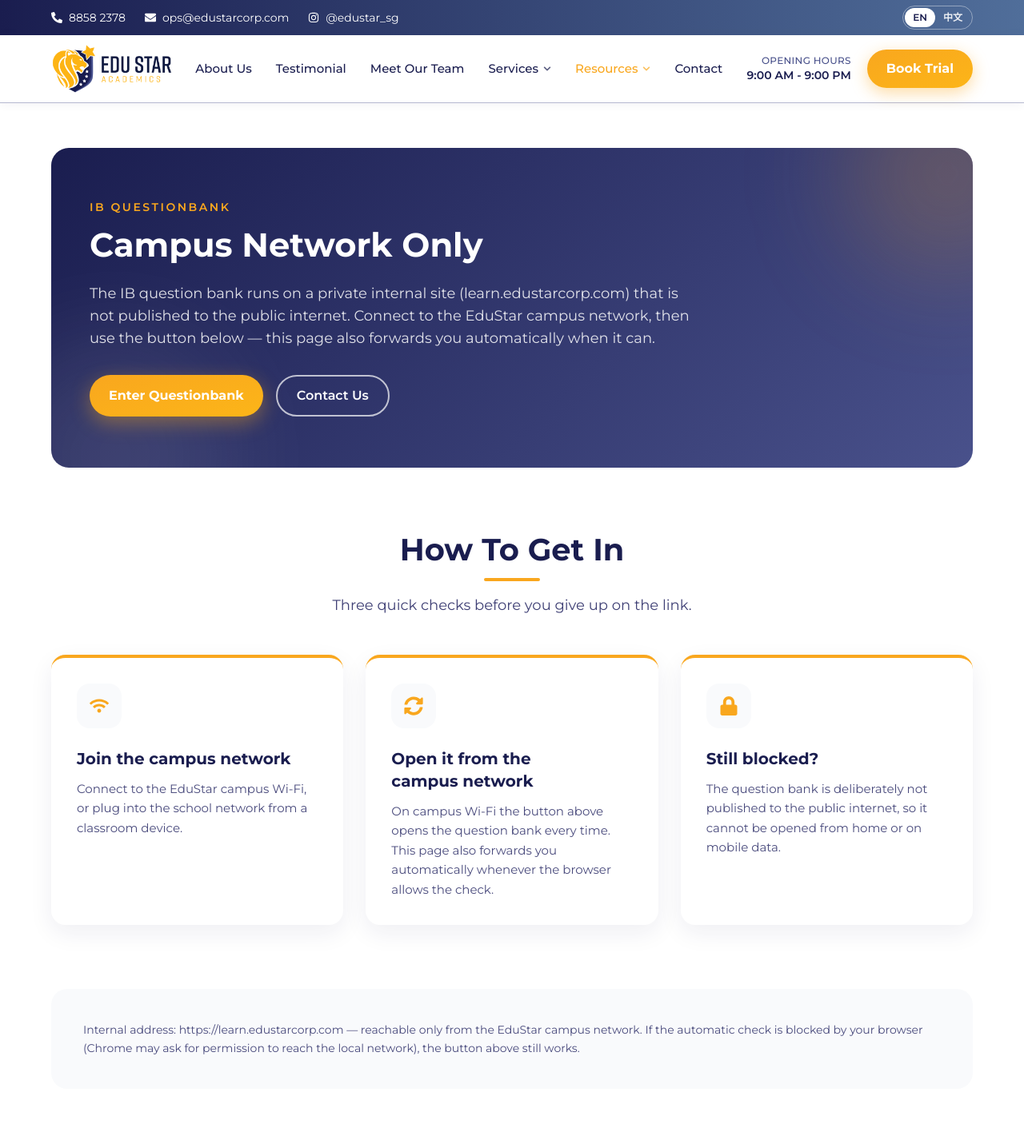
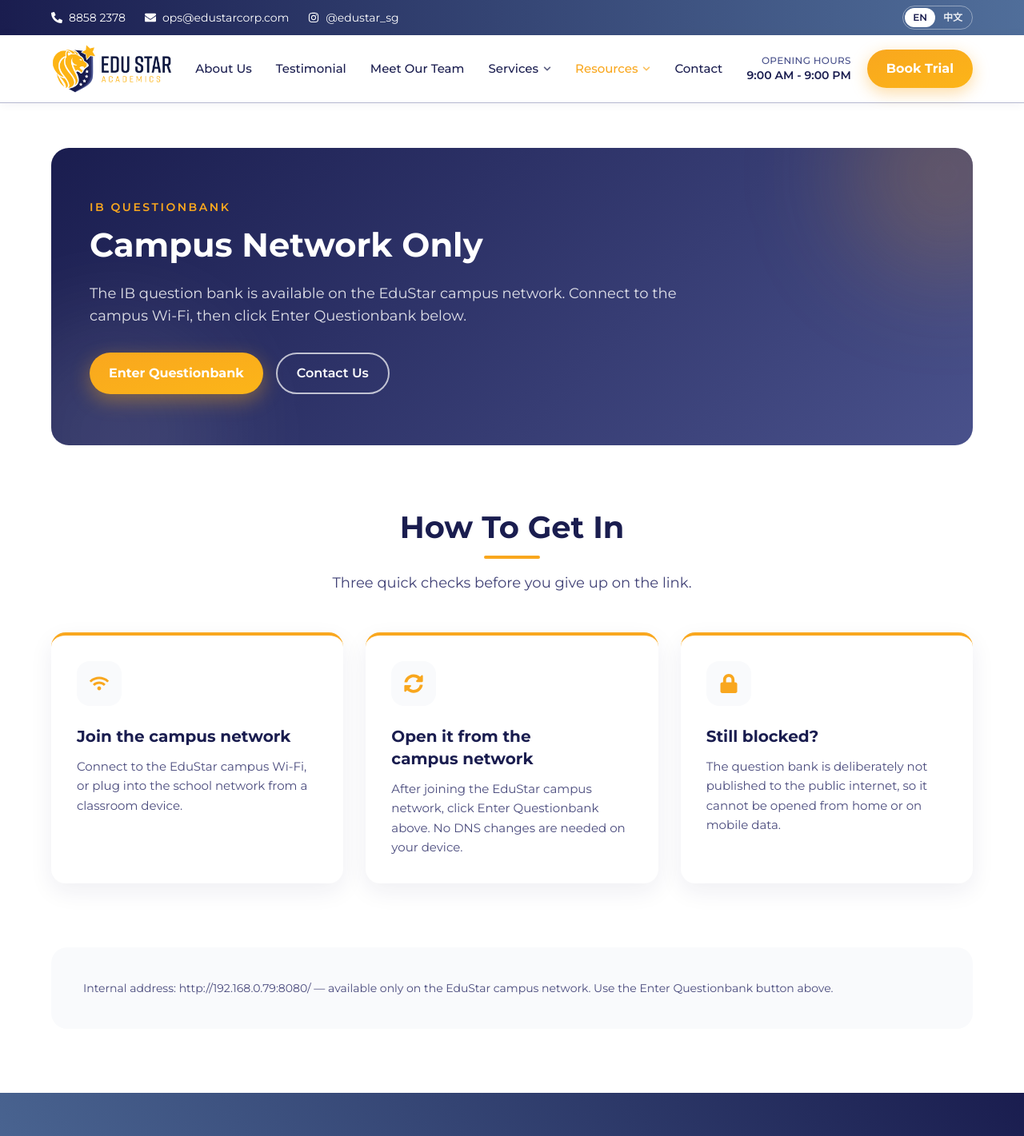
Before and after one commit to yangpan2022/EduStarPage, a Next.js app: page /questionbank/ib in a window 1280 px wide. Shown: the top 1421 px of the page at 80% size. Built offline with nearby package versions, Linux system fonts and the light colour scheme.

Commit message:
Replace automatic probe with direct campus entry

```diff
--- a/src/app/questionbank/ib/page.tsx
+++ b/src/app/questionbank/ib/page.tsx
@@ -2,7 +2,6 @@ import type { Metadata } from "next";
 import Link from "next/link";
 import type { ReactNode } from "react";
 import { FaLock, FaSyncAlt, FaWifi } from "react-icons/fa";
-import LanProbeRedirect from "@/components/LanProbeRedirect";
 import { PageBanner, SectionHeading } from "@/components/sections";
 import { T } from "@/components/T";
 import { site } from "@/lib/site";
@@ -34,9 +33,9 @@ const steps: {
     titleEn: "Open it from the campus network",
     titleZh: "在校园内网打开",
     bodyEn:
-      "On campus Wi-Fi the button above opens the question bank every time. This page also forwards you automatically whenever the browser allows the check.",
+      "After joining the EduStar campus network, click Enter Questionbank above. No DNS changes are needed on your device.",
     bodyZh:
-      "在校园 Wi-Fi 下，点上方按钮即可进入题库；当浏览器允许检测时，本页面也会自动跳转。",
+      "连接 EduStar 校园网络后，点击上方“进入题库”按钮。无需修改设备的 DNS 设置。",
   },
   {
     icon: <FaLock aria-hidden />,
@@ -51,15 +50,13 @@ const steps: {
 export default function IbQuestionbankPage() {
   return (
     <div>
-      <LanProbeRedirect />
-
       <PageBanner
         kicker={<T en="IB Questionbank" zh="IB 题库" />}
         title={<T en="Campus Network Only" zh="仅限校园内网访问" />}
         intro={
           <T
-            en="The IB question bank runs on a private internal site (learn.edustarcorp.com) that is not published to the public internet. Connect to the EduStar campus network, then use the button below — this page also forwards you automatically when it can."
-            zh="IB 题库运行在不对公网开放的内部站点（learn.edustarcorp.com）上。请先连接 EduStar 校园内网，再点下方按钮进入；检测得到时本页面也会自动跳转。"
+            en="The IB question bank is available on the EduStar campus network. Connect to the campus Wi-Fi, then click Enter Questionbank below."
+            zh="IB 题库仅在 EduStar 校园网络内开放。请先连接校园 Wi-Fi，再点击下方“进入题库”按钮。"
           />
         }
       >
@@ -113,8 +110,8 @@ export default function IbQuestionbankPage() {
         <div className="rounded-[20px] bg-mist p-8 sm:p-10">
           <p className="text-sm leading-relaxed text-navy-2/85">
             <T
-              en="Internal address: https://learn.edustarcorp.com — reachable only from the EduStar campus network. If the automatic check is blocked by your browser (Chrome may ask for permission to reach the local network), the button above still works."
-              zh="内部地址：https://learn.edustarcorp.com —— 仅在 EduStar 校园内网可访问。若浏览器拦截了自动检测（Chrome 可能询问是否允许访问本地网络），点上方按钮照样可以进入。"
+              en={`Internal address: ${site.learnUrl} — available only on the EduStar campus network. Use the Enter Questionbank button above.`}
+              zh={`内部地址：${site.learnUrl} —— 仅限 EduStar 校园网络访问。请点击上方“进入题库”按钮。`}
             />
           </p>
         </div>
```
